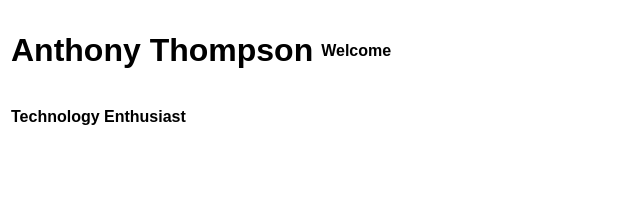
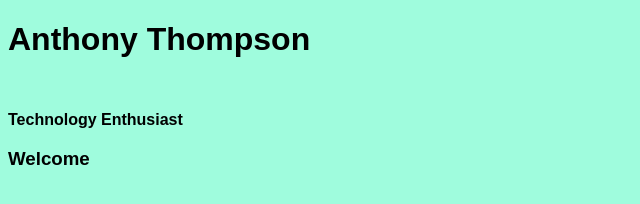
Before and after one commit to AnthonyAlgo/New, a website built with Parcel: page index.html in a window 1280 px wide. Shown: the whole page, without its empty margins (0-640 px from the left). Built offline with nearby package versions, Linux system fonts and the light colour scheme.

Commit message:
initial commit

```diff
--- a/index.html
+++ b/index.html
@@ -8,20 +8,11 @@
 
   <body>
     <div id="app"></div>
-    <table>
-      <tr>
-       <td>
-        <h1>Anthony Thompson</h1>
-      <td/>
-      <td>
-        <h2>Welcome</h2>
-      <td/>
-     <tr>
-      <td>
-        <h2>Technology Enthusiast</h2>
-      </td>
-    <tr/>
 
-    <tr/>
+    <h1>Anthony Thompson</h1>
+    <br />
+
+    <h2>Technology Enthusiast</h2>
+    <h3>Welcome</h3>
   </body>
 </html>
--- a/src/styles.css
+++ b/src/styles.css
@@ -1,7 +1,15 @@
 body {
   font-family: sans-serif;
+  background-color: rgb(159, 252, 221);
 }
-
+h1 {
+  width: 75%;
+  height: 10%;
+}
 h2 {
   font-size: 100%;
 }
+br {
+  height: 10%;
+  color: white;
+}
```
